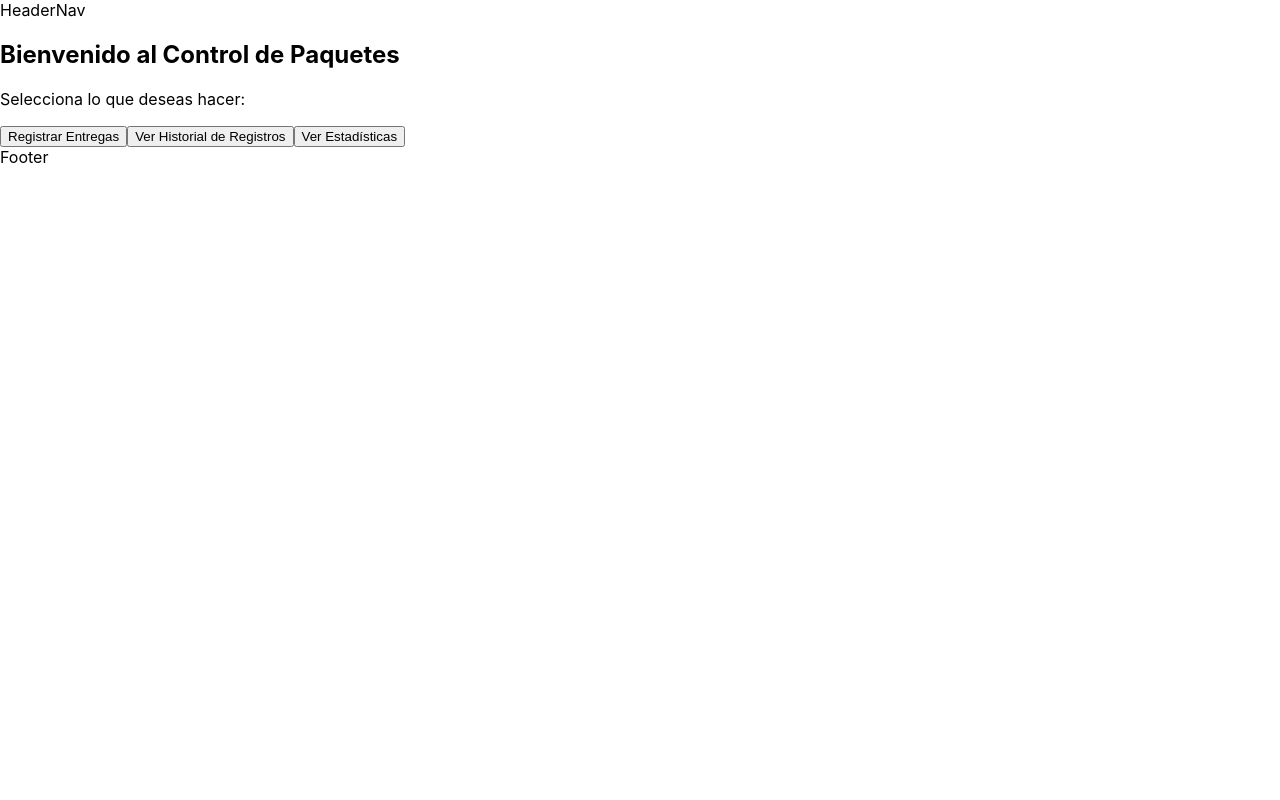
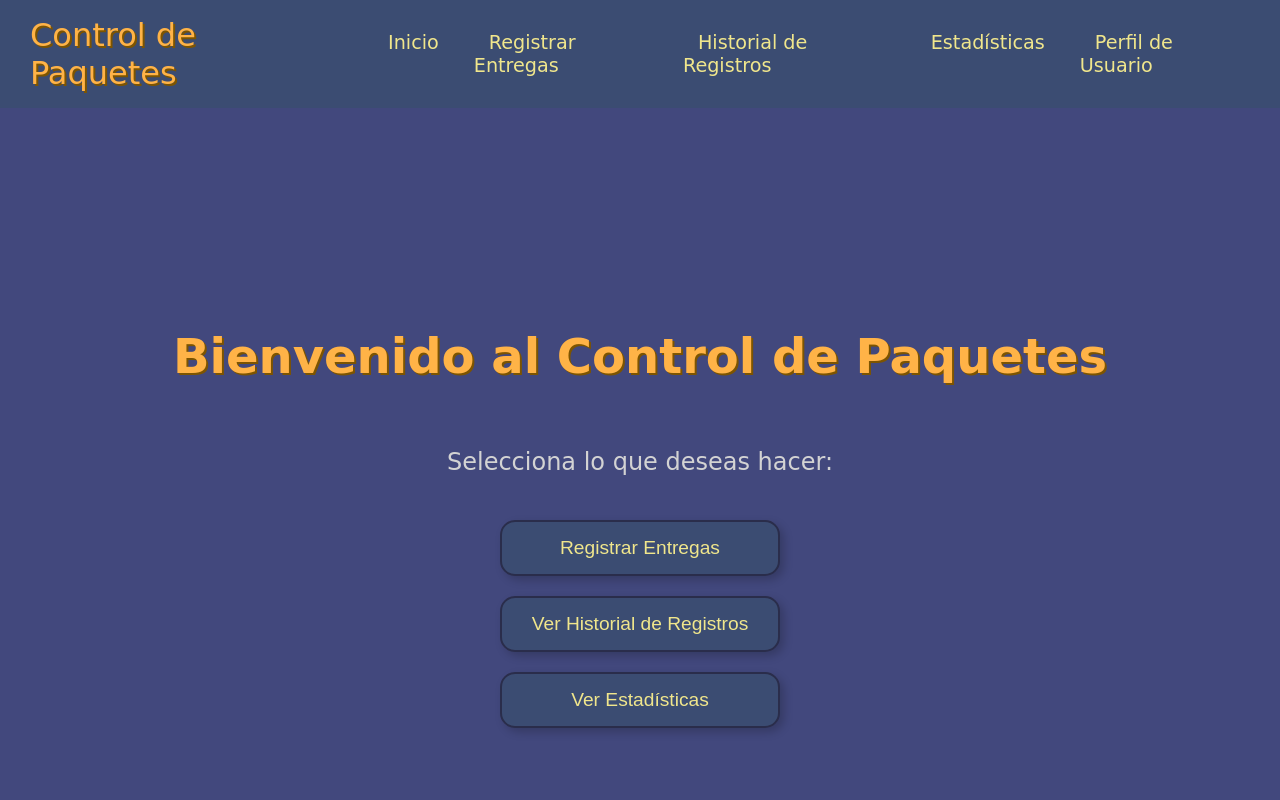
Before and after one commit to sgomez-dev/Packatrack, a React (Create React App) app in the folder packatrack/: page /#/home in a window 1280 px wide. Shown: the top 800 px of the page. Built offline with nearby package versions, Linux system fonts and the light colour scheme.

Commit message:
Home Page

```diff
--- a/packatrack/public/index.html
+++ b/packatrack/public/index.html
@@ -24,7 +24,7 @@
       work correctly both with client-side routing and a non-root public URL.
       Learn how to configure a non-root public URL by running `npm run build`.
     -->
-    <title>React App</title>
+    <title>Packatrack</title>
   </head>
   <body>
     <noscript>You need to enable JavaScript to run this app.</noscript>
--- /dev/null
+++ b/packatrack/src/Components/Profile.js
@@ -0,0 +1,7 @@
+import React from 'react'
+
+export const Profile = () => {
+  return (
+    <div>Profile</div>
+  )
+}
--- a/packatrack/src/Components/layout/Footer.js
+++ b/packatrack/src/Components/layout/Footer.js
@@ -2,6 +2,8 @@ import React from 'react'
 
 export const Footer = () => {
   return (
-    <div>Footer</div>
+    <footer className="footer">
+      Santiago Gómez de la Torre &copy; Developer - 2024
+    </footer>
   )
 }
--- a/packatrack/src/Components/layout/HeaderNav.js
+++ b/packatrack/src/Components/layout/HeaderNav.js
@@ -1,7 +1,18 @@
-import React from 'react'
+import React from 'react';
+import { Link } from 'react-router-dom';
+import '../../index.css';
 
 export const HeaderNav = () => {
-  return (
-    <div>HeaderNav</div>
-  )
-}
+    return (
+        <nav className="header-nav">
+            <div className="logo">Control de Paquetes</div>
+            <ul className="nav-links">
+                <li><Link to="/">Inicio</Link></li>
+                <li><Link to="/registro-diario">Registrar Entregas</Link></li>
+                <li><Link to="/historial-registros">Historial de Registros</Link></li>
+                <li><Link to="/estadisticas">Estadísticas</Link></li>
+                <li><Link to="/perfil">Perfil de Usuario</Link></li> {/* Opcional */}
+            </ul>
+        </nav>
+    );
+};
--- a/packatrack/src/Router/MyRoutes.js
+++ b/packatrack/src/Router/MyRoutes.js
@@ -6,6 +6,7 @@ import { Footer } from "../Components/layout/Footer"
 import { RegistroDiario } from '../Components/RegistroDiario'
 import { HistorialRegistros } from '../Components/HistorialRegistros'
 import { Estadisticas } from '../Components/Estadisticas'
+import { Profile } from '../Components/Profile'
 
 
 
@@ -21,6 +22,7 @@ export const MyRoutes = () => {
             <Route path="/registro-diario" element={<RegistroDiario />}></Route>
             <Route path="/historial-registros" element={<HistorialRegistros />}></Route>
             <Route path="/estadisticas" element={<Estadisticas />}></Route>
+            <Route path="/perfil" element={<Profile />}></Route>
             <Route path="*" element={
               <div className='page'>
                 <h1 className='heading'>Error 404</h1>
--- a/packatrack/src/index.css
+++ b/packatrack/src/index.css
@@ -11,3 +11,104 @@ code {
   font-family: source-code-pro, Menlo, Monaco, Consolas, 'Courier New',
     monospace;
 }
+
+.home-container {
+  display: flex;
+  flex-direction: column;
+  align-items: center;
+  justify-content: center;
+  height: 100vh;
+  background-color: #42487d;
+  font-family: 'Comic Sans MS', cursive, sans-serif;
+}
+
+h1 {
+  font-size: 3rem;
+  color: #ffb347;
+  text-shadow: 2px 2px #7d5400;
+}
+
+p {
+  font-size: 1.5rem;
+  color: #d3d3d3;
+}
+
+.home-buttons {
+  display: flex;
+  flex-direction: column;
+  gap: 20px;
+  margin-top: 20px;
+}
+
+.home-button {
+  padding: 15px 30px;
+  font-size: 1.2rem;
+  background-color: #3b4c72;
+  border: 2px solid #2a2d4b;
+  border-radius: 15px;
+  color: #f0e68c;
+  cursor: pointer;
+  box-shadow: 4px 4px 10px rgba(0, 0, 0, 0.2);
+  transition: all 0.3s ease;
+}
+
+.home-button:hover {
+  background-color: #2a2d4b;
+  color: #eaeaea;
+  transform: scale(1.05);
+}
+
+.home-button:active {
+  transform: scale(0.95);
+}
+
+.header-nav {
+  display: flex;
+  justify-content: space-between;
+  align-items: center;
+  padding: 15px 30px;
+  background-color: #3b4c72;
+  box-shadow: 0 4px 8px rgba(0, 0, 0, 0.3);
+  font-family: 'Comic Sans MS', cursive, sans-serif;
+}
+
+.logo {
+  font-size: 2rem;
+  color: #ffb347;
+  text-shadow: 2px 2px #7d5400;
+}
+
+.nav-links {
+  list-style: none;
+  display: flex;
+  gap: 20px;
+}
+
+.nav-links li {
+  display: inline;
+}
+
+.nav-links a {
+  text-decoration: none;
+  color: #f0e68c;
+  font-size: 1.2rem;
+  padding: 8px 15px;
+  border-radius: 8px;
+  transition: background-color 0.3s, color 0.3s;
+}
+
+.nav-links a:hover {
+  background-color: #2a2d4b;
+  color: #eaeaea;
+}
+
+.footer {
+  text-align: center;
+  padding: 20px;
+  background-color: #3b4c72;
+  color: #f0e68c;
+  font-size: 1rem;
+  box-shadow: 0 -4px 8px rgba(0, 0, 0, 0.3);
+  border-top: 2px solid #2a2d4b;
+  font-family: 'Comic Sans MS', cursive, sans-serif;
+}
```
